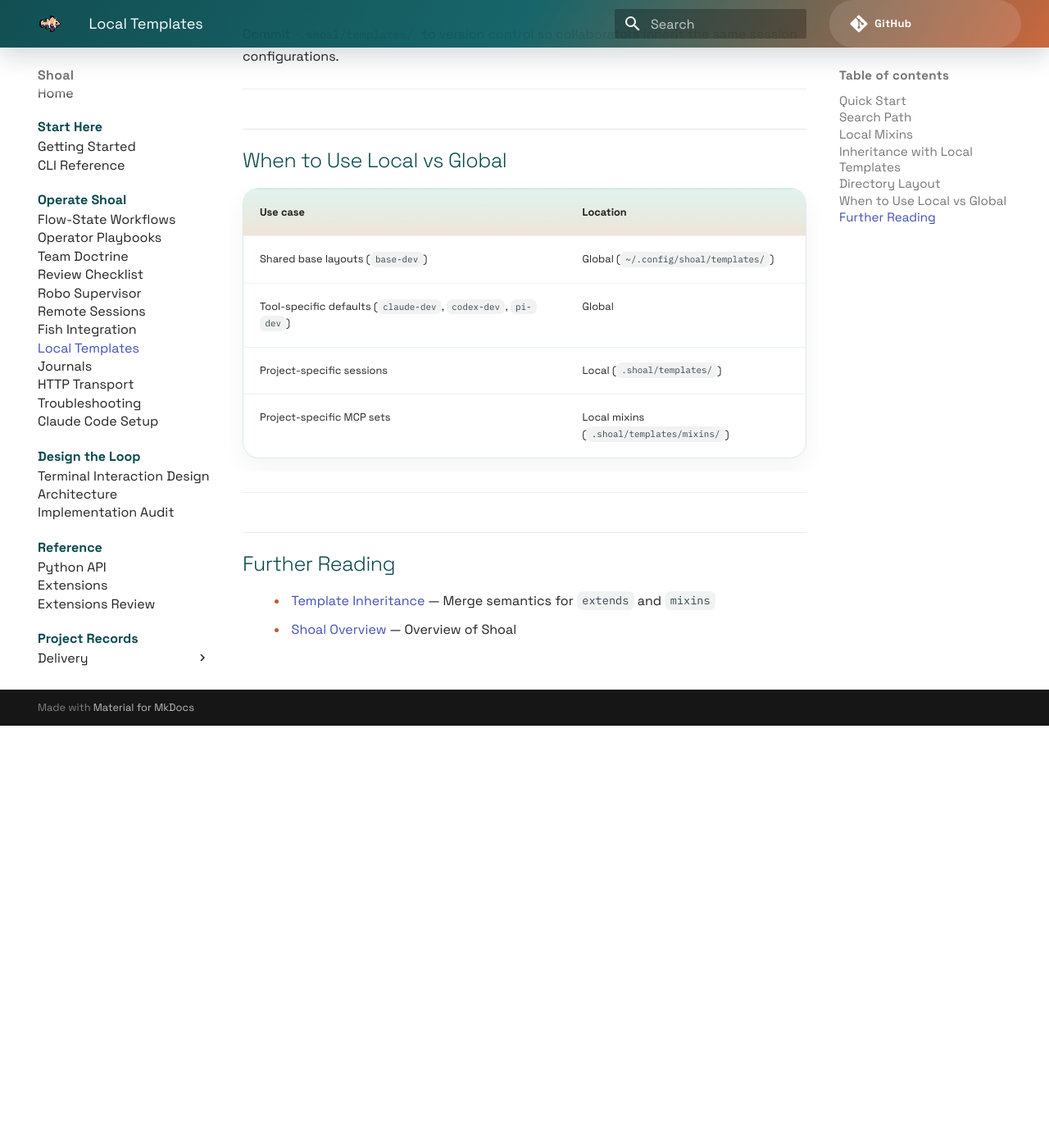
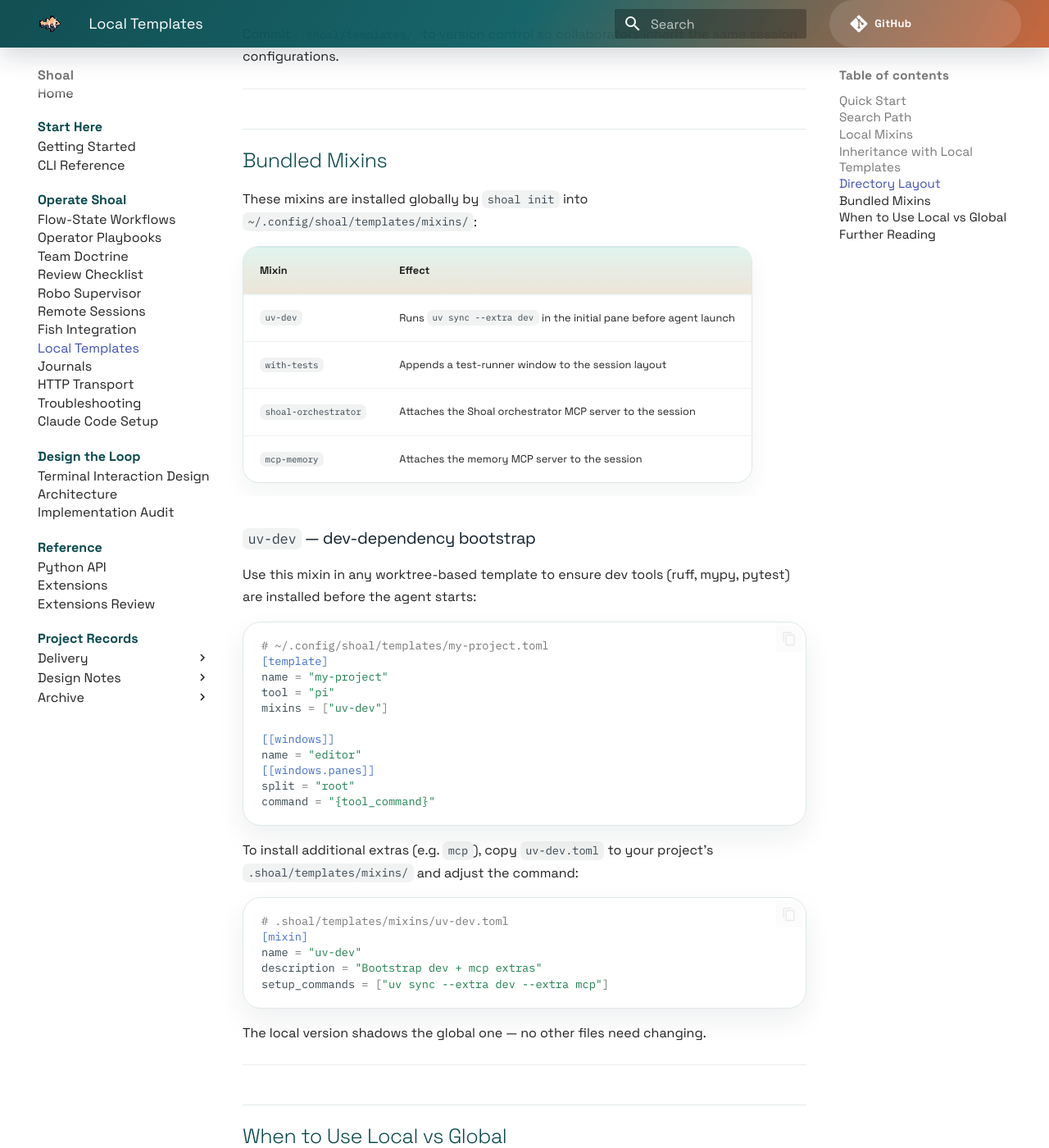
Before and after one commit to TheShoal/shoal-cli, an MkDocs documentation site: the page built from docs/LOCAL_TEMPLATES.md, in a window 1280 px wide and 1400 px high, scrolled down 3236 px. Shown: the whole window at 82% size. Built offline with MkDocs 1.6.1 and Material for MkDocs 9.7.7, drawn with Linux system fonts in a browser that asks for light colours; comment, search, counter and statistics services are not loaded; before the commit the page ends 4121 px from its top, so only the background shows below that.

Commit message:
fix(fin): resolve SHOAL_LOG_LEVEL via numeric level check; add uv-dev mixin
SHOAL_LOG_LEVEL propagation:
- _build_env now uses getEffectiveLevel() with integer NOTSET comparison
  instead of the string-dance (isinstance + != 'NOTSET'). Semantics are
  identical but the code is explicit and robust to custom log levels.
- EXTENSIONS_REVIEW.md: row status PARTIAL -> PASS; P2 item struck through.
- 3 new tests: root-logger inheritance when shoal is NOTSET, parent env
  override preserved, fully-NOTSET chain omits the env var.

uv-dev mixin (worktree dev-dep bootstrap):
- examples/config/templates/mixins/uv-dev.toml: setup_commands runs
  'uv sync --extra dev' in the initial pane before agent launch.
  Installed by 'shoal init'; users can shadow with a project-local
  copy to add --extra mcp or other extras.
- docs/LOCAL_TEMPLATES.md: new Bundled Mixins section documents all
  four shipped mixins; uv-dev gets a worked example with override pattern.
- CONTRIBUTING.md: worktree setup note added to workflow step 1.

````diff
--- a/docs/LOCAL_TEMPLATES.md
+++ b/docs/LOCAL_TEMPLATES.md
@@ -137,6 +137,51 @@
 
 ---
 
+## Bundled Mixins
+
+These mixins are installed globally by `shoal init` into `~/.config/shoal/templates/mixins/`:
+
+| Mixin | Effect |
+|-------|--------|
+| `uv-dev` | Runs `uv sync --extra dev` in the initial pane before agent launch |
+| `with-tests` | Appends a test-runner window to the session layout |
+| `shoal-orchestrator` | Attaches the Shoal orchestrator MCP server to the session |
+| `mcp-memory` | Attaches the memory MCP server to the session |
+
+### `uv-dev` — dev-dependency bootstrap
+
+Use this mixin in any worktree-based template to ensure dev tools (ruff, mypy, pytest)
+are installed before the agent starts:
+
+```toml
+# ~/.config/shoal/templates/my-project.toml
+[template]
+name = "my-project"
+tool = "pi"
+mixins = ["uv-dev"]
+
+[[windows]]
+name = "editor"
+[[windows.panes]]
+split = "root"
+command = "{tool_command}"
+```
+
+To install additional extras (e.g. `mcp`), copy `uv-dev.toml` to your project's
+`.shoal/templates/mixins/` and adjust the command:
+
+```toml
+# .shoal/templates/mixins/uv-dev.toml
+[mixin]
+name = "uv-dev"
+description = "Bootstrap dev + mcp extras"
+setup_commands = ["uv sync --extra dev --extra mcp"]
+```
+
+The local version shadows the global one — no other files need changing.
+
+---
+
 ## When to Use Local vs Global
 
 | Use case | Location |
````
Also changed, not shown: CONTRIBUTING.md (+4 -1 lines), docs/EXTENSIONS_REVIEW.md (+1 -1 lines), 4 other files.
